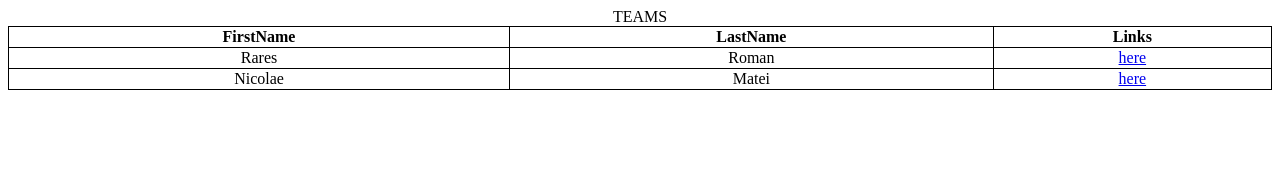
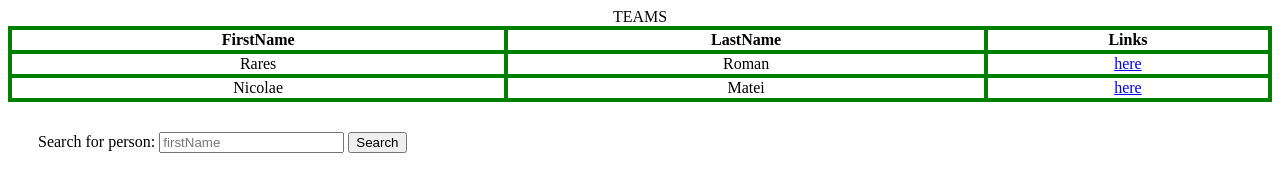
Before and after one commit to romanrares/teams-networking, a plain HTML site: page index.html in a window 1280 px wide. Drawn offline with Linux system fonts and the light colour scheme.

Commit message:
change member to persons added new search input

```diff
--- a/index.html
+++ b/index.html
@@ -3,6 +3,7 @@
 
 <head>
     <link rel="stylesheet" href="style.css">
+    <title> Teams </title>
 </head>
 
 <body>
@@ -20,24 +21,15 @@
             </tr>
         </thead>
         <tbody>
-            <!-- <tr>
-                <td>Roman</td>
-                <td>Rares</td>
-                <td>
-                    <a href="https://github.com/romanrares"> Rares's github</a>
-                </td>
-            </tr>
-            <tr>
-                <td>Matei</td>
-                <td>Nicoale</td>
-                <td>
-                    <a href="http://nmatei.github.io/"> Matei's github</a>
-                </td>
-            </tr> -->
         </tbody>
         <tfoot>
         </tfoot>
     </table>
+    <div id = "search-section">
+        <label for="site-input">Search for person:</label>
+        <input id="seach-input" type="search" name="q" aria-label="Search through site content" placeholder="firstName" >
+        <button id="search-buton">Search</button>
+    </div>
 
     <footer>
     </footer>
--- a/style.css
+++ b/style.css
@@ -1,5 +1,5 @@
 table,th,td {
-    border: 1px solid black;
+    border: 4px solid green;
     border-collapse: collapse;
     text-align: center;
 }
@@ -7,3 +7,8 @@ table,th,td {
 header {
     text-align: center;
 }
+
+#search-section {
+    padding: 30px;
+    display: block;
+}
--- a/teams.js
+++ b/teams.js
@@ -1,23 +1,23 @@
 
-function getTeams(members) {
-    return members.map(member =>
+function getPersonsHtml(persons) {
+    return persons.map(person =>
         `<tr>
-            <td>${member.firstName}</td>
-            <td>${member.lastName}</td>
+            <td>${person.firstName}</td>
+            <td>${person.lastName}</td>
             <td>
-                <a href= ${member.github}>here</a>
+                <a href= ${person.github}>here</a>
             </td>
          </tr>`
     ).join("");
 }
 
-function setTeams(members) {
+function insertPersons(persons) {
     const tBody = document.querySelector("#list tbody");
-    tBody.innerHTML = getTeams(members);
+    tBody.innerHTML = getPersonsHtml(persons);
 }
 
 fetch("data/team.json")
-    .then(resp => resp.json())
-    .then(members => {
-        setTeams(members);
+    .then(res => res.json())
+    .then((data) => {
+        insertPersons(data);
     });
```
